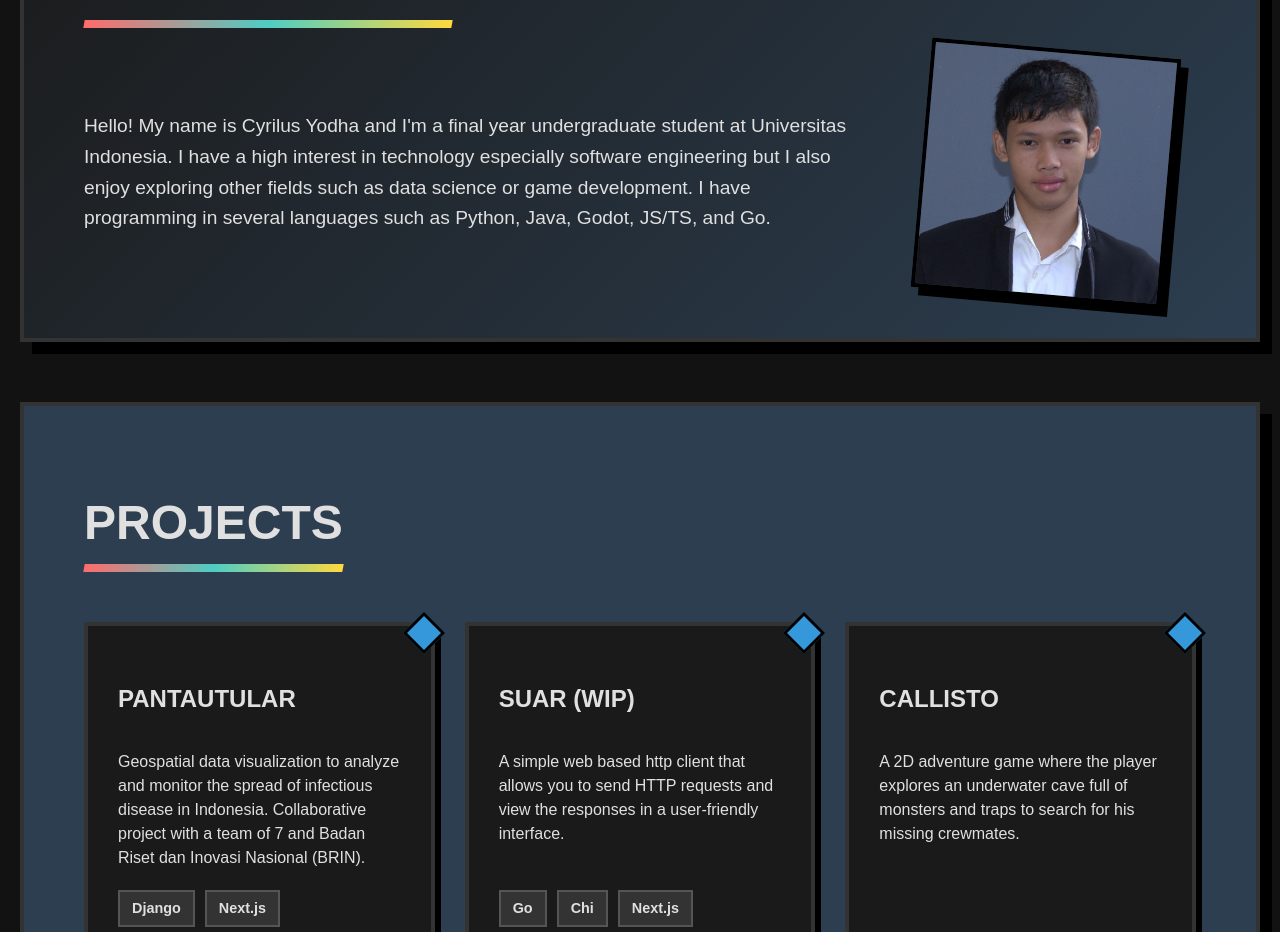
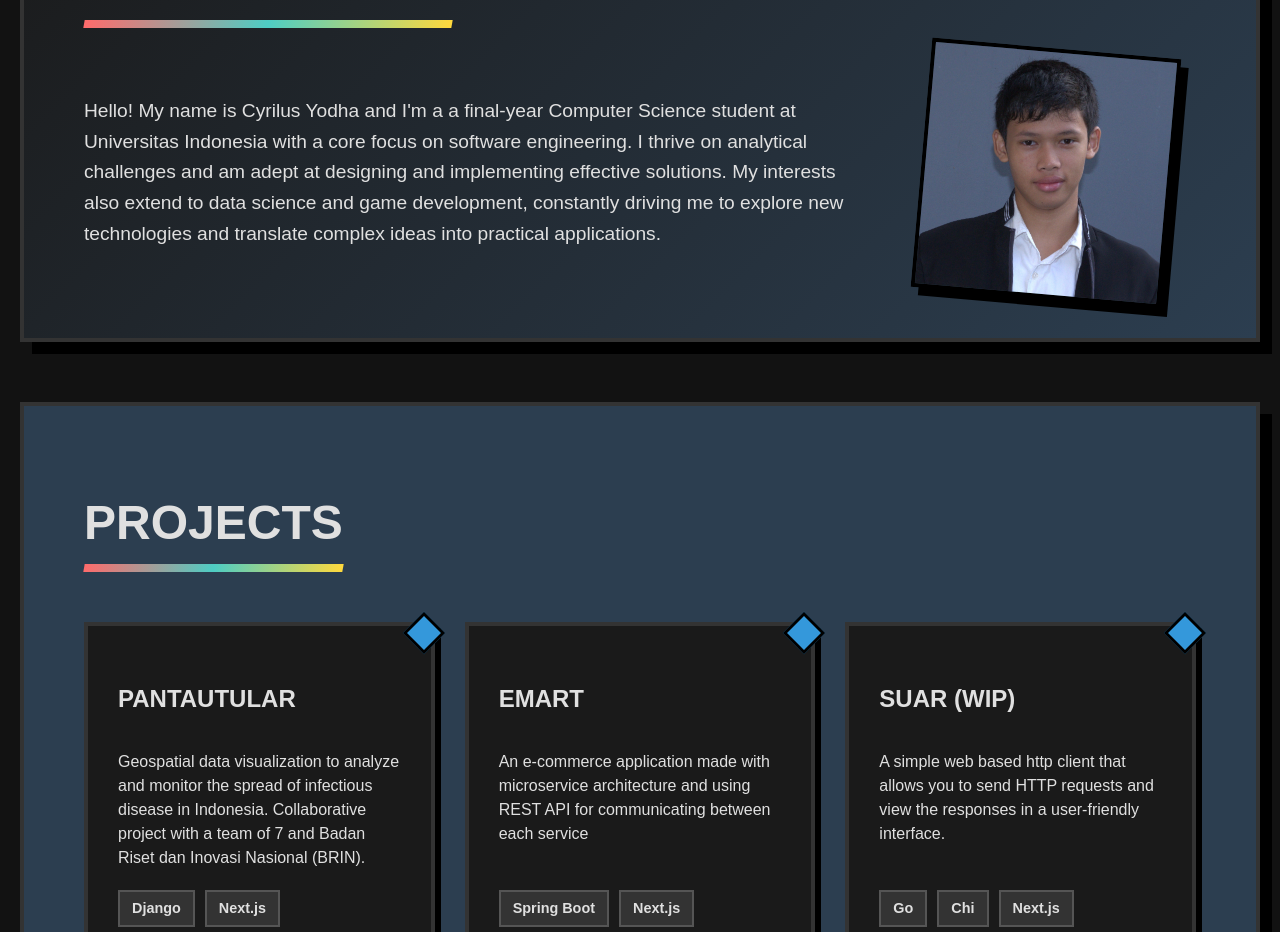
Before and after one commit to yodh4/portofolio, a Next.js app: page / in a window 1280 px wide. Shown: the part 700-1632 px from the top of the page. Built offline with nearby package versions, Linux system fonts and the light colour scheme.

Commit message:
add new project

```diff
--- a/src/app/page.tsx
+++ b/src/app/page.tsx
@@ -42,11 +42,11 @@ const portfolioData: PortfolioData = {
   title: "Computer Science Student",
   introduction: [
     `
-    Hello! My name is Cyrilus Yodha and I'm a final year undergraduate student at
-    Universitas Indonesia. I have a high interest in technology especially software
-    engineering but I also enjoy exploring other fields such as data science or
-    game development. I have programming in several languages such as Python,
-    Java, Godot, JS/TS, and Go.
+    Hello! My name is Cyrilus Yodha and I'm a a final-year Computer Science student at Universitas Indonesia
+    with a core focus on software engineering. I thrive
+    on analytical challenges and am adept at designing and implementing effective solutions. My interests also extend
+    to data science and game development, constantly driving me to explore new technologies and translate complex
+    ideas into practical applications.
     `
   ],
   resume: "https://drive.google.com/file/d/1gXceQsMJYhnV8Esws_Y_-FQCWo6RSMF2/view?usp=sharing",
@@ -59,6 +59,15 @@ const portfolioData: PortfolioData = {
       tech: ["Django", "Next.js", "PostgreSQL", "AmCharts"],
       code: "https://github.com/orgs/PPL-BRIN/repositories",
       demo: "https://pantautular.netlify.app/",
+    },
+    {
+      title: "Emart",
+      description:
+      `An e-commerce application made with microservice architecture and using REST API for communicating
+      between each service`,
+      tech: ["Spring Boot", "Next.js", "PostgreSQL", "Docker"],
+      code: "https://github.com/A14-EMart",
+      demo: "#",
     },
     {
       title: "Suar (WIP)",
@@ -98,7 +107,7 @@ const portfolioData: PortfolioData = {
     }
   ],
   contact: {
-    email: "cyrilusyodha@gmail.com",
+    email: "cyrilus2004@gmail.com",
     linkedin: "https://www.linkedin.com/in/cyrilus-yodha-maheswara-b8b565371/",
     github: "https://github.com/yodh4"
   },
```
